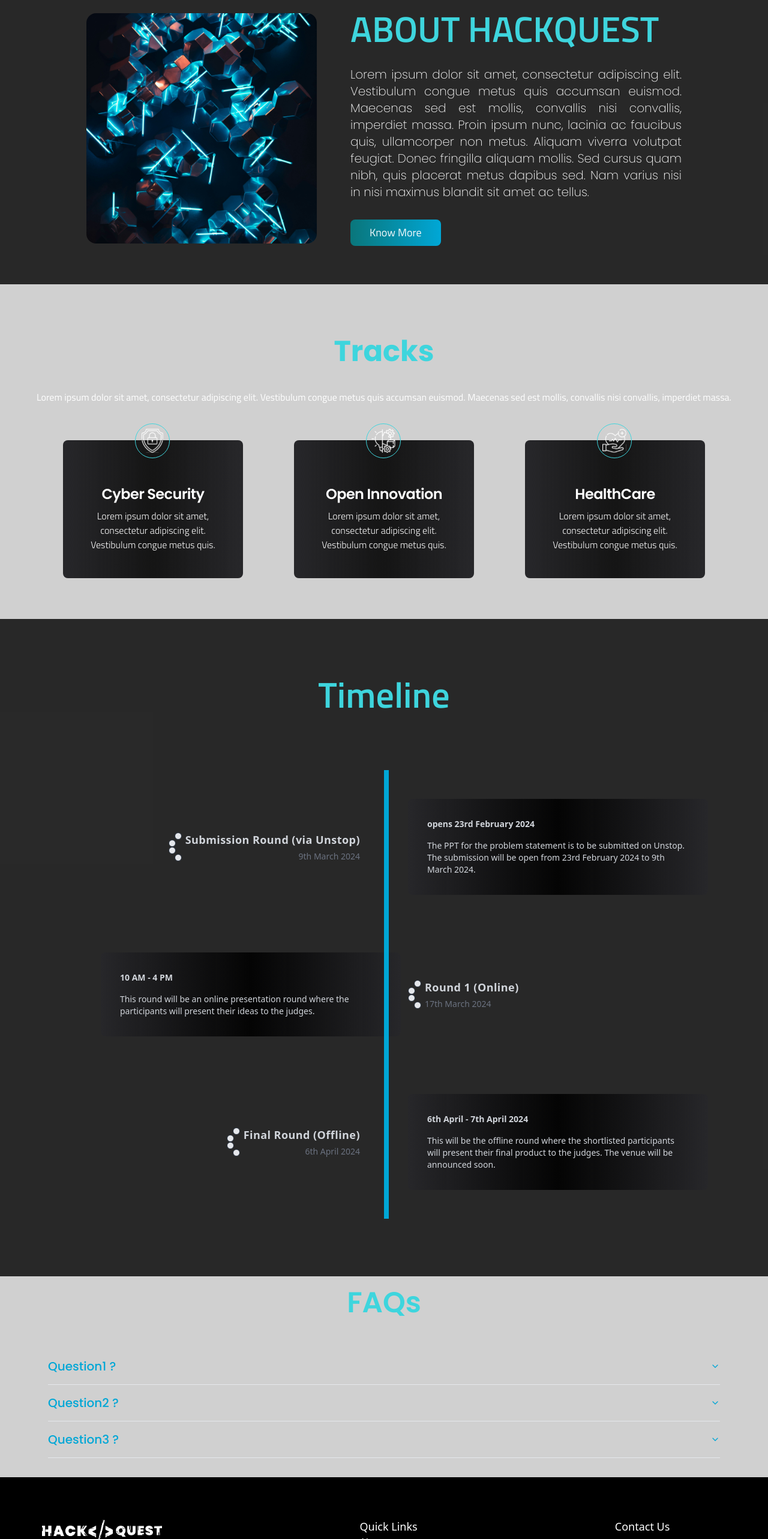
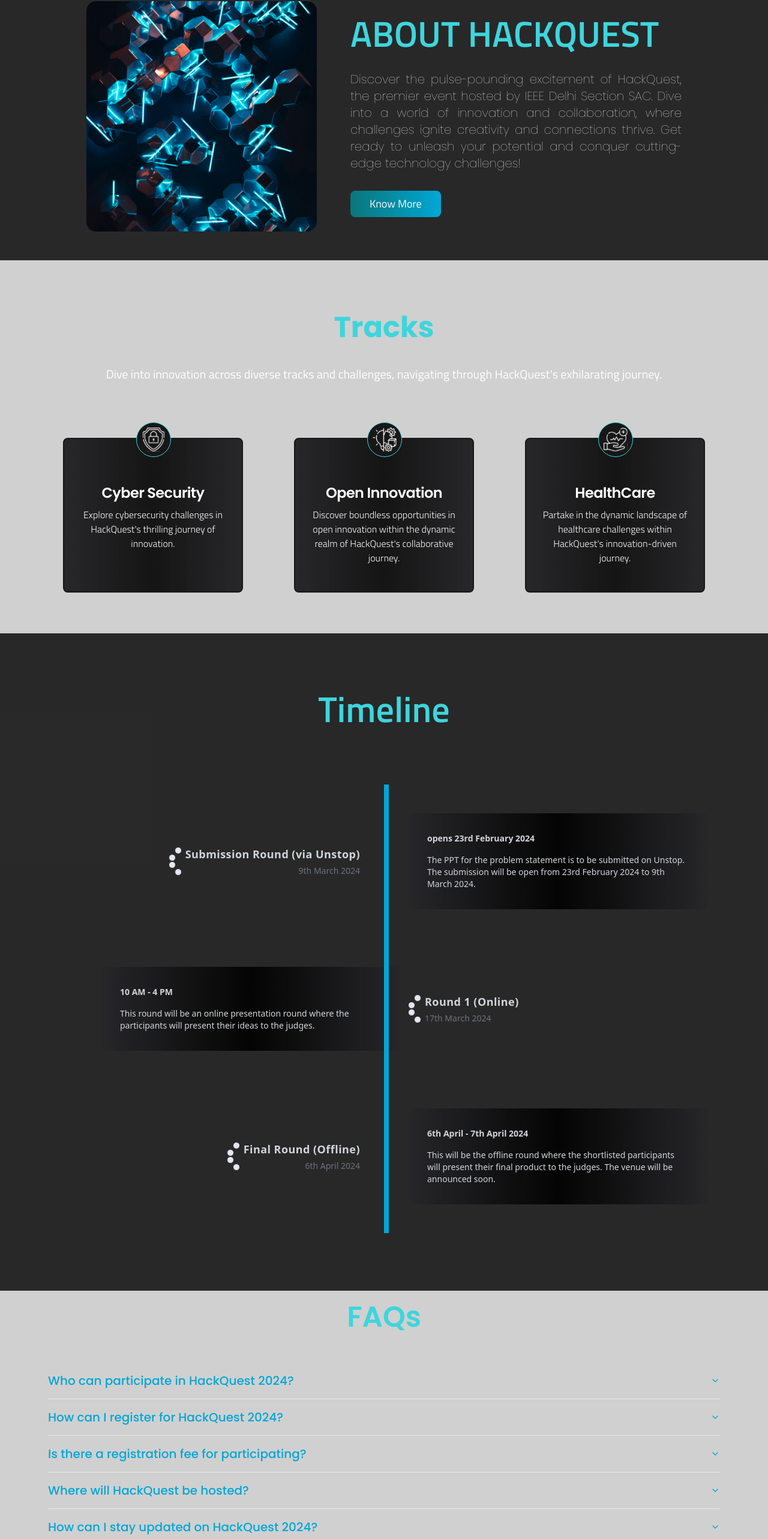
Before and after one commit to dipesh2508/ieee-delhi-hackquest, a Next.js app: page / in a window 1280 px wide. Shown: the part 846-3412 px from the top of the page at 60% size. Built offline with nearby package versions, Linux system fonts and the light colour scheme.

Commit message:
chore:Added Web Content

```diff
--- a/src/app/layout.tsx
+++ b/src/app/layout.tsx
@@ -17,6 +17,7 @@ const titillium = Titillium_Web({
 export const metadata: Metadata = {
   title: "HackQuest",
   description: "Hackathon organized by IEEE Delhi Section",
+  keywords: "hackathon, ieee, delhi, section, hackquest, healthtech, cybersecurity, offline",
 };
 
 export default function RootLayout({
@@ -26,6 +27,9 @@ export default function RootLayout({
 }>) {
   return (
     <html lang="en">
+      <head>
+
+      </head>
       <body className={`${poppins.className}, ${titillium.style}`}>
         <NavBar />
         {children}
--- a/src/components/home/About.tsx
+++ b/src/components/home/About.tsx
@@ -18,14 +18,12 @@ const About = () => {
         <h2 className="font-secondary text-3xl font-semibold text-headings md:text-6xl">
           ABOUT HACKQUEST
         </h2>
-        <p className="text-justify font-primary text-base font-extralight text-white md:text-xl">
-          Lorem ipsum dolor sit amet, consectetur adipiscing elit. Vestibulum
-          congue metus quis accumsan euismod. Maecenas sed est mollis, convallis
-          nisi convallis, imperdiet massa. Proin ipsum nunc, lacinia ac faucibus
-          quis, ullamcorper non metus. Aliquam viverra volutpat feugiat. Donec
-          fringilla aliquam mollis. Sed cursus quam nibh, quis placerat metus
-          dapibus sed. Nam varius nisi in nisi maximus blandit sit amet ac
-          tellus.
+        <p className="text-justify font-primary text-base font-thin text-white md:text-xl">
+          Discover the pulse-pounding excitement of HackQuest, the premier
+          event hosted by IEEE Delhi Section SAC. Dive into a world of innovation
+          and collaboration, where challenges ignite creativity and connections
+          thrive. Get ready to unleash your potential and conquer cutting-edge
+          technology challenges!
         </p>
         <div>
           <Button size={"lg"} className="font-secondary text-lg">
--- a/src/components/home/FAQs.tsx
+++ b/src/components/home/FAQs.tsx
@@ -12,14 +12,14 @@ const FAQs = () => {
   return (
     <section id="faqs" className='w-full flex flex-col font-secondary'>
         <div className='p-5'>
-            <h1 className=' text-5xl font-primary font-semibold text-center text-headings'>FAQs</h1>
+            <h2 className=' text-5xl font-primary font-semibold text-center text-headings'>FAQs</h2>
         </div>
         <div className='text-secondary px-12 sm:px-20 py-8'>
             <Accordion type='single' collapsible className='w-full'>
                 {faqs.map((item, index) => (
                     <AccordionItem value={item.qnumber} key={index}>
                         <AccordionTrigger className='font-primary text-xl'>{item.question}</AccordionTrigger>
-                        <AccordionContent className='text-white'>{item.answer}</AccordionContent>
+                        <AccordionContent className='text-white text-lg '>{item.answer}</AccordionContent>
                     </AccordionItem>
                 ))}
             </Accordion>
--- a/src/components/home/Sponsors.tsx
+++ b/src/components/home/Sponsors.tsx
@@ -19,7 +19,7 @@ const Sponsors = () => {
   return (
     <section className="flex w-full flex-col items-center px-5 py-12 font-primary text-white">
       <div className="p-5 text-center">
-        <h1 className="text-headings pb-5 text-5xl font-bold">Our Sponsors</h1>
+        <h2 className="text-headings pb-5 text-5xl font-bold">Our Sponsors</h2>
         <p>tagline for sponsors</p>
       </div>
       <Carousel
@@ -38,7 +38,7 @@ const Sponsors = () => {
                 <Card className=" border-0 hover:border-headings w-[350px]  hover:border-2">
                   <CardContent className="flex aspect-square items-center justify-center p-6">
 
-                    <h1 className="text-white">{item.title}</h1>
+                    <h2 className="text-white">{item.title}</h2>
                   </CardContent>
                 </Card>
               </div>
--- a/src/components/home/Tracks.tsx
+++ b/src/components/home/Tracks.tsx
@@ -15,25 +15,27 @@ import Image from "next/image";
 
 const Tracks = () => {
   return (
-    <section id="tracks" className="flex w-full flex-col items-center px-5 py-12 font-primary text-white">
-      <div className="px-5 py-10">
-        <h1 className="pb-10 text-center text-5xl font-bold text-headings">
+    <section
+      id="tracks"
+      className="flex w-full flex-col items-center px-5 py-12 font-primary text-white"
+    >
+      <div className="px-5 py-10 md:mb-8">
+        <h2 className="pb-10 text-center text-5xl font-bold text-headings">
           Tracks
-        </h1>
-        <p className="text-center font-secondary">
-          Lorem ipsum dolor sit amet, consectetur adipiscing elit. Vestibulum
-          congue metus quis accumsan euismod. Maecenas sed est mollis, convallis
-          nisi convallis, imperdiet massa.{" "}
-        </p>
+        </h2>
+        <h3 className="text-center text-xl font-secondary">
+          Dive into innovation across diverse tracks and challenges, navigating
+          through HackQuest{"'"}s exhilarating journey.
+        </h3>
       </div>
       <div className="flex w-full flex-wrap justify-evenly md:flex-row">
         {tracks.map((item, index) => (
           <Card
             key={index}
-            className=" my-5 w-[300px] border-0 py-5 text-white backdrop-blur-xl hover:border-2 hover:border-headings"
+            className=" my-5 w-[300px] border-dark py-5 transition-colors delay-150 text-white backdrop-blur-xl border-2 hover:border-headings"
           >
             <CardContent>
-              <div className="relative bottom-12 left-24 w-fit rounded-[50px] border border-headings bg-inherit p-2 hover:bg-secondary">
+              <div className="relative bottom-12 left-24 w-fit rounded-[50px] border transition-colors delay-150 border-headings bg-dark p-2 hover:bg-secondary">
                 <Image
                   src={item.icon}
                   width={40}
--- a/src/components/ui/bottom.tsx
+++ b/src/components/ui/bottom.tsx
@@ -30,7 +30,7 @@ const Bottom = () => {
         </div>
       </div>
       <div>
-        <h1 className="text-lg font-medium">Quick Links</h1>
+        <h2 className="text-lg font-medium">Quick Links</h2>
         <p>About</p>
         <p>Register</p>
       </div>
--- a/src/constants/faqs.ts
+++ b/src/constants/faqs.ts
@@ -6,18 +6,28 @@ export interface Ifaqs {
 
 export const faqs: Ifaqs[] = [
     {
-        qnumber: "q1",
-        question: "Question1 ?",
-        answer: "Answer1"
+        qnumber: "1",
+        question: "Who can participate in HackQuest 2024?",
+        answer: "HackQuest 2024 welcomes participants from diverse backgrounds, including students, and recent graduates. Teams must consist of 2-4 members, fostering collaboration and teamwork in problem-solving."
     },
     {
-        qnumber: "q2",
-        question: "Question2 ?",
-        answer: "Answer2"
+        qnumber: "2",
+        question: "How can I register for HackQuest 2024?",
+        answer: "You can register for Hackquest on Unstop. Early registration is recommended to secure your spot in the event."
     },
     {
-        qnumber: "q3",
-        question: "Question3 ?",
-        answer: "Answer3"
+        qnumber: "3",
+        question: "Is there a registration fee for participating?",
+        answer: "There is a nominal registration fee to cover operational expenses. Details regarding registrations are provided on Unstop."
     },
+    {
+        qnumber: "4",
+        question: "Where will HackQuest be hosted?",
+        answer: "The host student branch will be announced soon which will be in the IEEE Delhi Section itself. Stay tuned for updates on the venue."
+    },
+    {
+        qnumber: "5",
+        question: "How can I stay updated on HackQuest 2024?",
+        answer: "Follow us on social media for the latest updates. Check the website regularly for important notifications and reminders leading up to the event."
+    }
 ];
--- a/src/constants/tracks.ts
+++ b/src/constants/tracks.ts
@@ -8,16 +8,16 @@ export const tracks:Itracks[] = [
     {
         icon: '/tracks/cyber.svg',
         title: 'Cyber Security',
-        description: 'Lorem ipsum dolor sit amet, consectetur adipiscing elit. Vestibulum congue metus quis.',
+        description: "Explore cybersecurity challenges in HackQuest's thrilling journey of innovation.",
     },
     {
         icon: '/tracks/openinnovation.svg',
         title: 'Open Innovation',
-        description: 'Lorem ipsum dolor sit amet, consectetur adipiscing elit. Vestibulum congue metus quis.',
+        description: "Discover boundless opportunities in open innovation within the dynamic realm of HackQuest's collaborative journey.",
     },
     {
         icon: '/tracks/healthcare.svg',
         title: 'HealthCare',
-        description: 'Lorem ipsum dolor sit amet, consectetur adipiscing elit. Vestibulum congue metus quis.',
+        description: "Partake in the dynamic landscape of healthcare challenges within HackQuest's innovation-driven journey.",
     }
 ];
```
